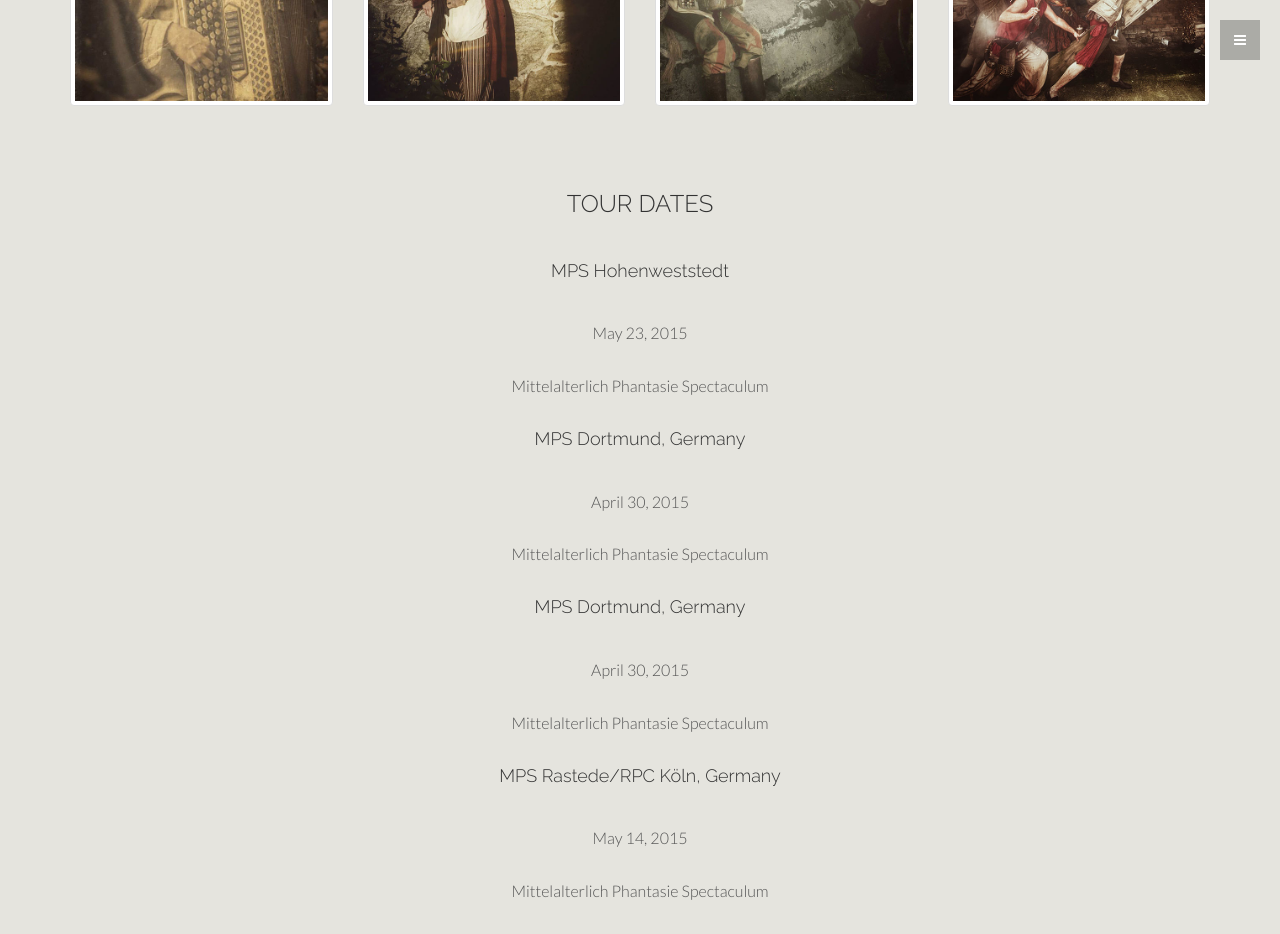
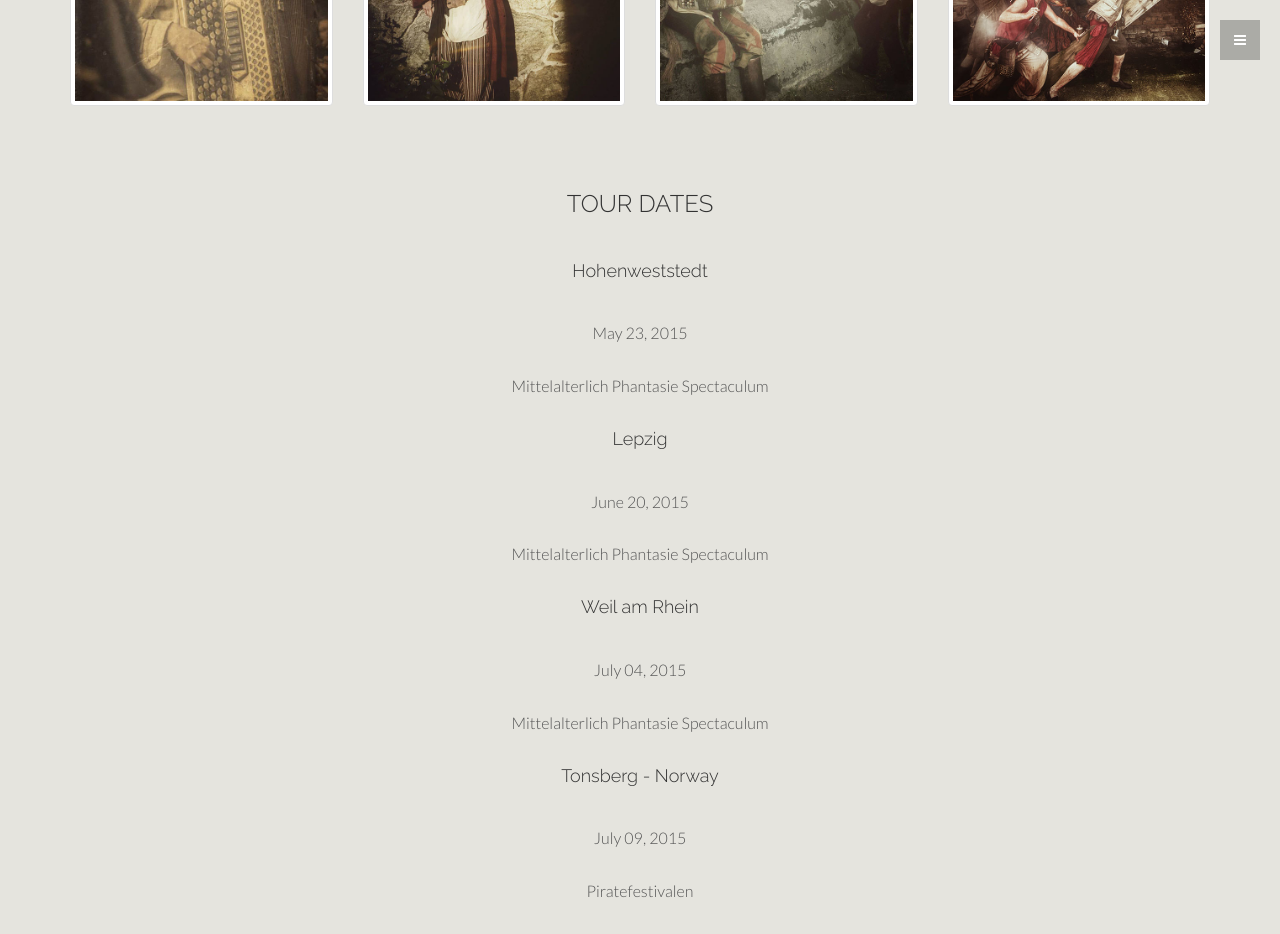
Before and after one commit to danielwerthen/yebanished, a Jekyll site: the page built from index.html, in a window 1280 px wide and 1400 px high, scrolled down 1506 px. Shown: the top 934 px of the window. Built offline with Jekyll 4.4.1, drawn with Linux system fonts in a browser that asks for light colours; some of the changed text lies outside the part shown.

Commit message:
Update tourdates.yml

```diff
--- a/_data/tourdates.yml
+++ b/_data/tourdates.yml
@@ -1,19 +1,31 @@
-- location: MPS Hohenweststedt
+- location: Hohenweststedt
 - date: 2015-05-23 - 2015-05-25
 - description: Mittelalterlich Phantasie Spectaculum
 
-- location: MPS Dortmund, Germany
-- date: 2015-04-30
+- location: Lepzig
+- date: 2015-06-20
 - description: Mittelalterlich Phantasie Spectaculum
 
-- location: MPS Dortmund, Germany
-- date: 2015-04-30
+- location: Weil am Rhein
+- date: 2015-07-04
 - description: Mittelalterlich Phantasie Spectaculum
 
-- location: MPS Rastede/RPC Köln, Germany
-- date: 2015-05-14
+- location: Tonsberg - Norway
+- date: 2015-07-09
+- description: Piratefestivalen
+
+- location: Asperö - Sweden
+- date: 2015-07-25
+- description: Festival del mar
+
+- location: Wacken
+- date: 2015-07-29
+- description: Wacken Open air
+
+- location: Köln
+- date: 2015-08-01
 - description: Mittelalterlich Phantasie Spectaculum
 
-- location: MPS Lepzig, Germany
-- date: 2015-05-20
-- description: Mittelalterlich Phantasie Spectaculum
+- location: Kongelf
+- date: 2015-08-14
+- description: Kongelfs Gästabud
```
